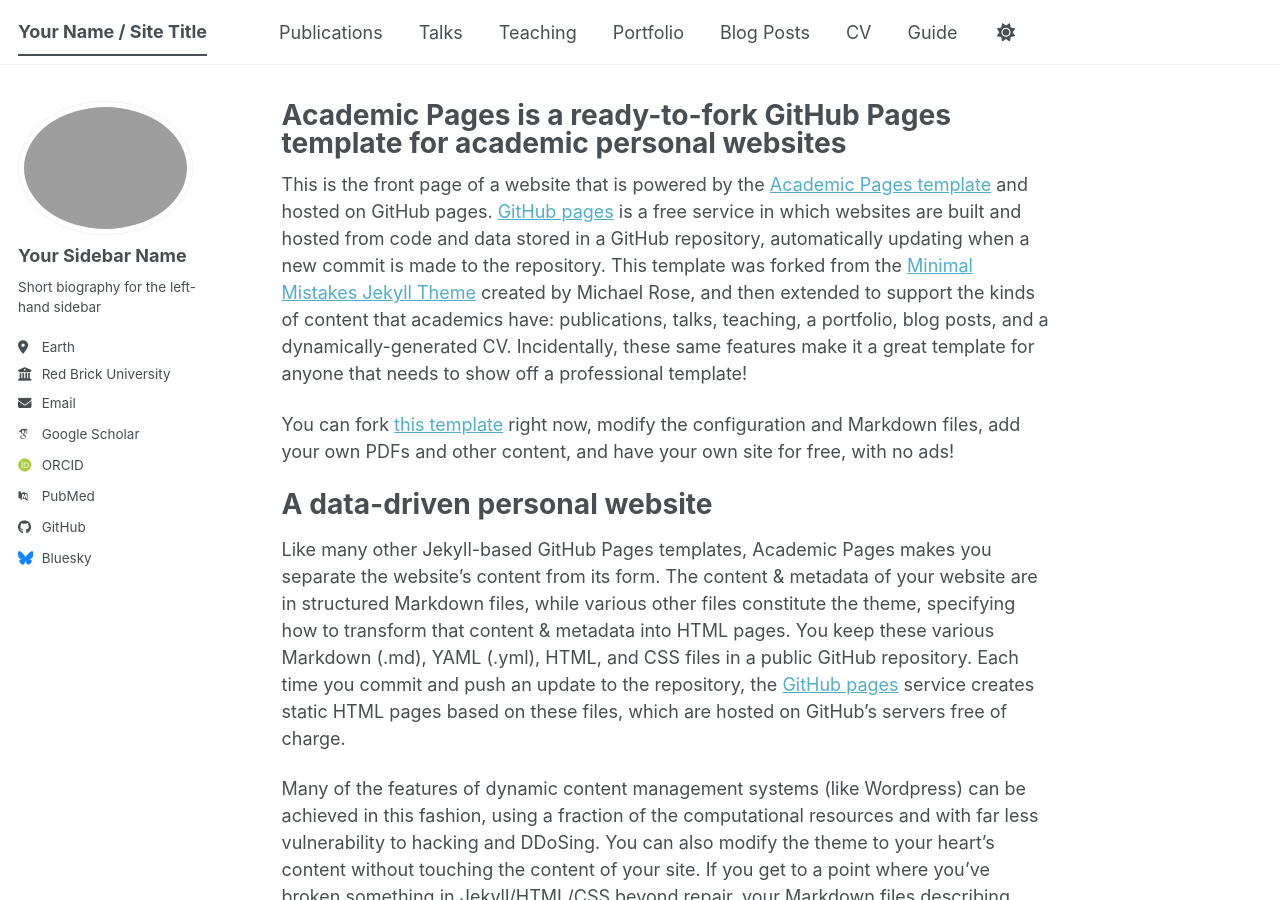
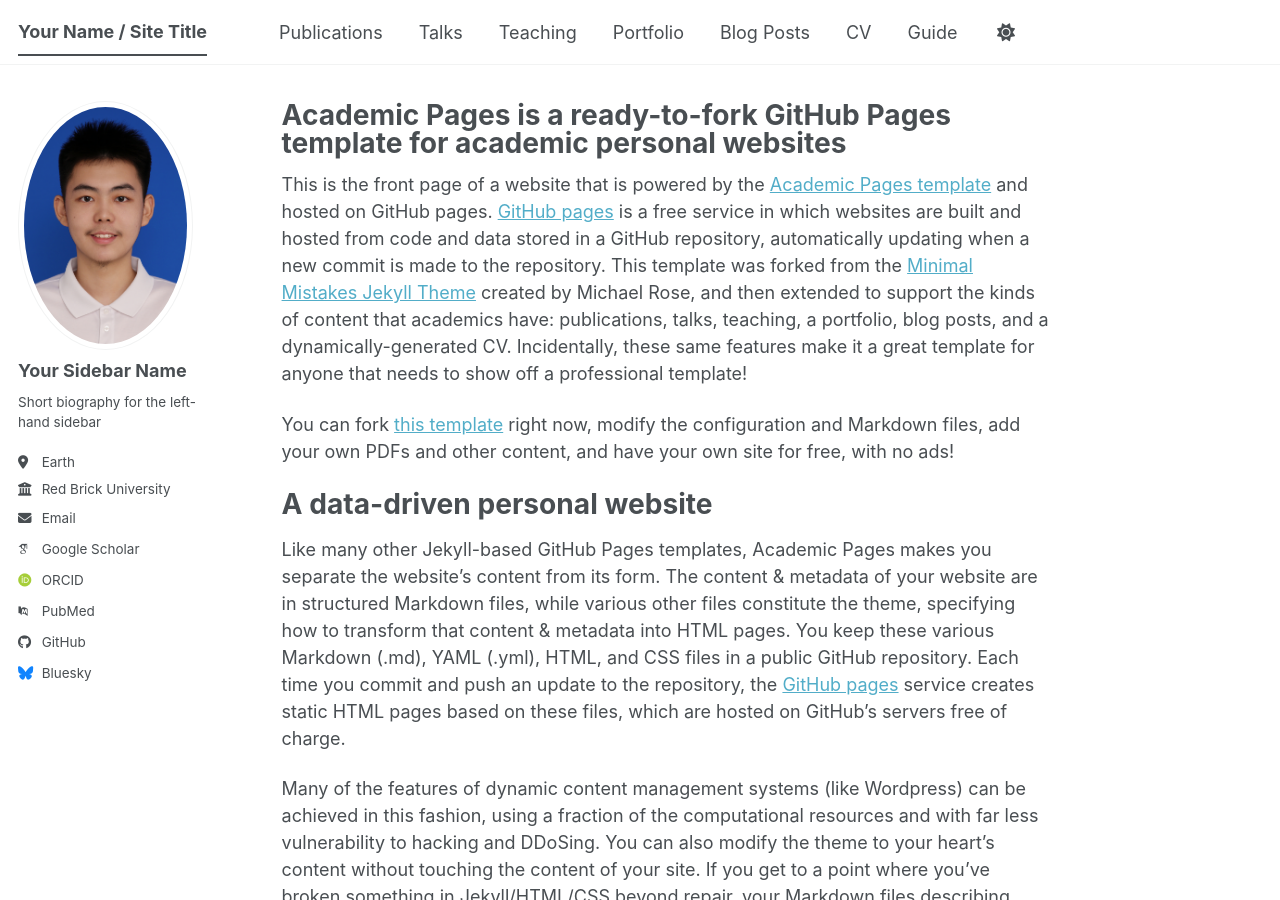
Before and after one commit to WJSheng2005/wangjiasheng.github.io, a Jekyll site: the page built from _pages/about.md, in a window 1280 px wide and 900 px high. Built offline with Jekyll 4.4.1, drawn with Linux system fonts in a browser that asks for light colours; some web fonts are replaced; a script bundle is joined from its source files by our own code; library files that are not in the unit come from our copies.

Commit message:
Update author avatar image in config

```diff
--- a/_config.yml
+++ b/_config.yml
@@ -23,7 +23,7 @@
 #               Additional customization can be done by editing /_includes/author-profile.html
 author:
   # Biographic information
-  avatar           : "profile.png"
+  avatar           : "myphoto.jpg"
   name             : "Your Sidebar Name"
   pronouns         : # example: "she/her"
   bio              : "Short biography for the left-hand sidebar"
```
